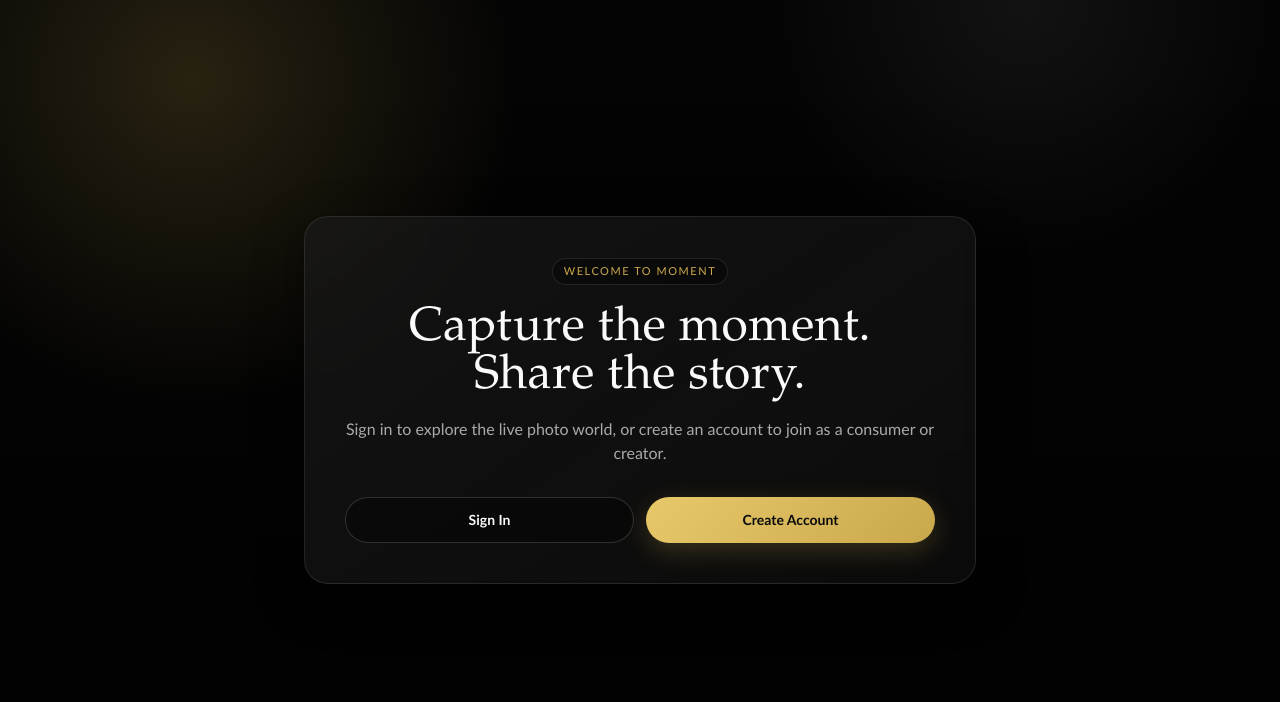
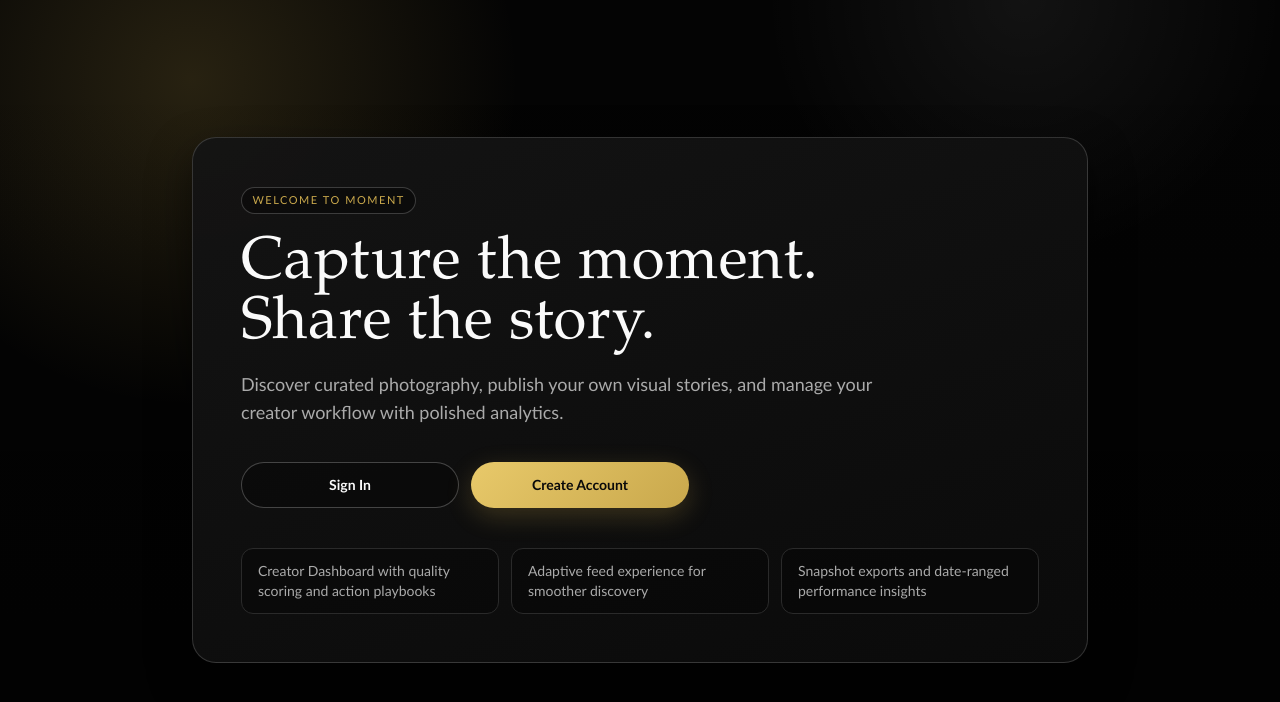
Before and after one commit to Tbadmos97/moment, a Next.js app in the folder frontend/: page / in a window 1280 px wide. Shown: the top 702 px of the page. Built offline with nearby package versions, Linux system fonts and the light colour scheme; no server answers.

Commit message:
Polish UI clarity and add creator topbar logout

```diff
--- a/frontend/app/(auth)/layout.tsx
+++ b/frontend/app/(auth)/layout.tsx
@@ -42,13 +42,13 @@ export default function AuthLayout({ children }: { children: React.ReactNode }):
       </section>
 
       <section className="flex items-center justify-center px-6 py-10 sm:px-10">
-        <div className={`w-full ${pathname.includes('/register') ? 'max-w-xl' : 'max-w-lg'}`}>
+        <div className={`w-full ${pathname.includes('/register') ? 'max-w-2xl' : 'max-w-xl'}`}>
           <Link href="/" className="brand-wordmark mb-8 inline-flex text-3xl md:hidden">
             MOMENT
           </Link>
           <motion.div
             layoutId="auth-card"
-            className="glass-panel p-8 sm:p-9"
+            className="clarity-panel p-9 sm:p-10"
           >
             {children}
           </motion.div>
--- a/frontend/app/(auth)/login/page.tsx
+++ b/frontend/app/(auth)/login/page.tsx
@@ -60,9 +60,9 @@ export default function LoginPage(): JSX.Element {
       animate={shakeForm ? { x: [0, -10, 10, -8, 8, -4, 4, 0] } : { x: 0 }}
       transition={{ duration: 0.36 }}
     >
-      <p className="text-2xl font-display text-text-primary">Sign In</p>
-      <p className="mt-2 text-sm text-text-secondary">Step into your visual world.</p>
-      <p className="mt-2 rounded-xl border border-border bg-bg-card px-3 py-2 text-xs text-text-secondary">
+      <p className="text-3xl font-display text-text-primary">Sign In</p>
+      <p className="mt-2 text-base text-text-secondary">Step into your visual world.</p>
+      <p className="mt-3 rounded-xl border border-border bg-black/35 px-3 py-2 text-xs text-text-secondary">
         Role is detected automatically from your account: creators go to Creator Dashboard, consumers go to Discover.
       </p>
 
@@ -74,7 +74,7 @@ export default function LoginPage(): JSX.Element {
           <input
             id="email"
             type="email"
-            className="w-full rounded-xl border border-border bg-bg-card px-4 py-3 text-sm outline-none transition focus:border-accent-gold"
+            className="w-full rounded-xl border border-border bg-black/45 px-4 py-3 text-base outline-none transition focus:border-accent-gold"
             placeholder="you@example.com"
             {...register('email')}
           />
@@ -89,13 +89,13 @@ export default function LoginPage(): JSX.Element {
             <input
               id="password"
               type={showPassword ? 'text' : 'password'}
-              className="w-full rounded-xl border border-border bg-bg-card px-4 py-3 pr-12 text-sm outline-none transition focus:border-accent-gold"
+              className="w-full rounded-xl border border-border bg-black/45 px-4 py-3 pr-12 text-base outline-none transition focus:border-accent-gold"
               placeholder="Enter your password"
               {...register('password')}
             />
             <button
               type="button"
-              className="absolute right-3 top-1/2 -translate-y-1/2 text-text-muted"
+              className="absolute right-3 top-1/2 -translate-y-1/2 text-text-secondary"
               onClick={() => setShowPassword((value) => !value)}
               aria-label="Toggle password visibility"
             >
@@ -127,7 +127,7 @@ export default function LoginPage(): JSX.Element {
         </motion.button>
       </form>
 
-      <p className="mt-5 text-sm text-text-secondary">
+      <p className="mt-6 text-sm text-text-secondary">
         New here?{' '}
         <Link href="/register" className="text-accent-gold hover:text-accent-gold-light">
           Create an account
--- a/frontend/app/globals.css
+++ b/frontend/app/globals.css
@@ -10,9 +10,9 @@
   --radius-2xl: 1.5rem;
   --radius-3xl: 1.85rem;
   --easing-emphasis: cubic-bezier(0.22, 1, 0.36, 1);
-  --surface-1: rgba(17, 17, 17, 0.62);
-  --surface-2: rgba(26, 26, 26, 0.72);
-  --surface-border: rgba(255, 255, 255, 0.1);
+  --surface-1: rgba(14, 14, 14, 0.9);
+  --surface-2: rgba(20, 20, 20, 0.94);
+  --surface-border: rgba(255, 255, 255, 0.2);
   --gold-glow: rgba(201, 168, 76, 0.35);
 }
 
@@ -67,8 +67,15 @@ h6 {
   background: linear-gradient(145deg, var(--surface-2), var(--surface-1));
   border: 1px solid var(--surface-border);
   border-radius: var(--radius-2xl);
-  backdrop-filter: blur(14px);
-  box-shadow: 0 16px 50px rgba(0, 0, 0, 0.42);
+  backdrop-filter: blur(6px) saturate(115%);
+  box-shadow: 0 14px 34px rgba(0, 0, 0, 0.5);
+}
+
+.clarity-panel {
+  background: linear-gradient(160deg, rgba(20, 20, 20, 0.96), rgba(11, 11, 11, 0.94));
+  border: 1px solid rgba(255, 255, 255, 0.16);
+  border-radius: var(--radius-2xl);
+  box-shadow: 0 18px 42px rgba(0, 0, 0, 0.52);
 }
 
 .brand-wordmark {
@@ -120,8 +127,8 @@ h6 {
 }
 
 .ui-btn-secondary {
-  border: 1px solid rgba(255, 255, 255, 0.16);
-  background: rgba(0, 0, 0, 0.38);
+  border: 1px solid rgba(255, 255, 255, 0.24);
+  background: rgba(10, 10, 10, 0.74);
   color: #fafafa;
 }
 
@@ -132,9 +139,9 @@ h6 {
 }
 
 .ui-btn-ghost {
-  border: 1px solid rgba(255, 255, 255, 0.14);
-  background: rgba(0, 0, 0, 0.24);
-  color: #aaaaaa;
+  border: 1px solid rgba(255, 255, 255, 0.2);
+  background: rgba(10, 10, 10, 0.68);
+  color: #d1d1d1;
 }
 
 .ui-btn-ghost:hover {
--- a/frontend/app/page.tsx
+++ b/frontend/app/page.tsx
@@ -12,26 +12,32 @@ export default function HomePage(): JSX.Element {
       />
 
       <section className="relative z-10 mx-auto flex min-h-screen w-full max-w-6xl items-center justify-center px-6 py-12">
-        <div className="glass-panel w-full max-w-2xl p-8 text-center sm:p-10">
+        <div className="clarity-panel w-full max-w-4xl p-8 sm:p-12">
           <p className="ui-chip">Welcome to MOMENT</p>
-          <h1 className="headline-display mt-5 text-4xl text-text-primary sm:text-5xl">Capture the moment. Share the story.</h1>
-          <p className="mt-4 text-sm leading-relaxed text-text-secondary sm:text-base">
-            Sign in to explore the live photo world, or create an account to join as a consumer or creator.
+          <h1 className="headline-display mt-5 text-4xl text-text-primary sm:text-6xl">Capture the moment. Share the story.</h1>
+          <p className="mt-4 max-w-2xl text-base leading-relaxed text-text-secondary sm:text-lg">
+            Discover curated photography, publish your own visual stories, and manage your creator workflow with polished analytics.
           </p>
 
-          <div className="mt-8 grid grid-cols-1 gap-3 sm:grid-cols-2">
+          <div className="mt-9 grid grid-cols-1 gap-3 sm:max-w-md sm:grid-cols-2">
             <Link
               href="/login"
-              className="ui-btn-secondary inline-flex items-center justify-center px-4 py-3 text-sm font-semibold"
+              className="ui-btn-secondary inline-flex items-center justify-center px-5 py-3 text-sm font-semibold"
             >
               Sign In
             </Link>
             <Link
               href="/register"
-              className="ui-btn-primary inline-flex items-center justify-center px-4 py-3 text-sm font-semibold"
+              className="ui-btn-primary inline-flex items-center justify-center px-5 py-3 text-sm font-semibold"
             >
               Create Account
             </Link>
+          </div>
+
+          <div className="mt-10 grid gap-3 text-sm text-text-secondary sm:grid-cols-3">
+            <div className="rounded-xl border border-border bg-black/30 px-4 py-3">Creator Dashboard with quality scoring and action playbooks</div>
+            <div className="rounded-xl border border-border bg-black/30 px-4 py-3">Adaptive feed experience for smoother discovery</div>
+            <div className="rounded-xl border border-border bg-black/30 px-4 py-3">Snapshot exports and date-ranged performance insights</div>
           </div>
         </div>
       </section>
--- a/frontend/components/creator/CreatorLayout.tsx
+++ b/frontend/components/creator/CreatorLayout.tsx
@@ -1,9 +1,9 @@
 'use client';
 
 import clsx from 'clsx';
-import { Grid2X2, ImageUp, LayoutDashboard, UserCircle2 } from 'lucide-react';
+import { Grid2X2, ImageUp, LayoutDashboard, LogOut, UserCircle2 } from 'lucide-react';
 import Link from 'next/link';
-import { usePathname } from 'next/navigation';
+import { usePathname, useRouter } from 'next/navigation';
 
 import { useAuthStore } from '@/store/authStore';
 
@@ -20,11 +20,18 @@ const navItems = [
 
 export default function CreatorLayout({ children }: CreatorLayoutProps): JSX.Element {
   const pathname = usePathname();
+  const router = useRouter();
   const user = useAuthStore((state) => state.user);
+  const logout = useAuthStore((state) => state.logout);
+
+  const handleLogout = async (): Promise<void> => {
+    await logout();
+    router.replace('/');
+  };
 
   return (
     <div className="min-h-screen app-shell-bg bg-bg-primary text-text-primary page-enter md:grid md:grid-cols-[260px_1fr]">
-      <aside className="hidden border-r border-border/80 bg-bg-secondary/55 px-6 py-7 backdrop-blur md:flex md:flex-col">
+      <aside className="hidden border-r border-border/90 bg-bg-secondary/78 px-6 py-7 backdrop-blur-sm md:flex md:flex-col">
         <Link href="/" className="brand-wordmark text-3xl">
           MOMENT
         </Link>
@@ -60,7 +67,28 @@ export default function CreatorLayout({ children }: CreatorLayoutProps): JSX.Ele
         </div>
       </aside>
 
-      <section className="pb-20 md:pb-0">{children}</section>
+      <section className="pb-20 md:pb-0">
+        <div className="sticky top-0 z-20 border-b border-border/80 bg-black/62 px-4 py-3 backdrop-blur-sm sm:px-6">
+          <div className="flex items-center justify-between gap-3">
+            <div>
+              <p className="text-xs uppercase tracking-[0.16em] text-text-muted">Creator Workspace</p>
+              <p className="text-sm text-text-secondary">Welcome back, {user?.username ?? 'Creator'}</p>
+            </div>
+            <button
+              type="button"
+              onClick={() => {
+                void handleLogout();
+              }}
+              className="ui-btn-secondary inline-flex items-center gap-2 px-4 py-2 text-xs uppercase tracking-[0.14em]"
+            >
+              <LogOut size={14} />
+              Logout
+            </button>
+          </div>
+        </div>
+
+        {children}
+      </section>
 
       <nav className="fixed inset-x-0 bottom-0 z-30 grid grid-cols-4 border-t border-border bg-bg-secondary/95 backdrop-blur md:hidden">
         {navItems.map((item) => {
```
Also changed, not shown: frontend/app/(auth)/register/page.tsx (+11 -11 lines), frontend/components/layout/Header.tsx (+9 -8 lines).
